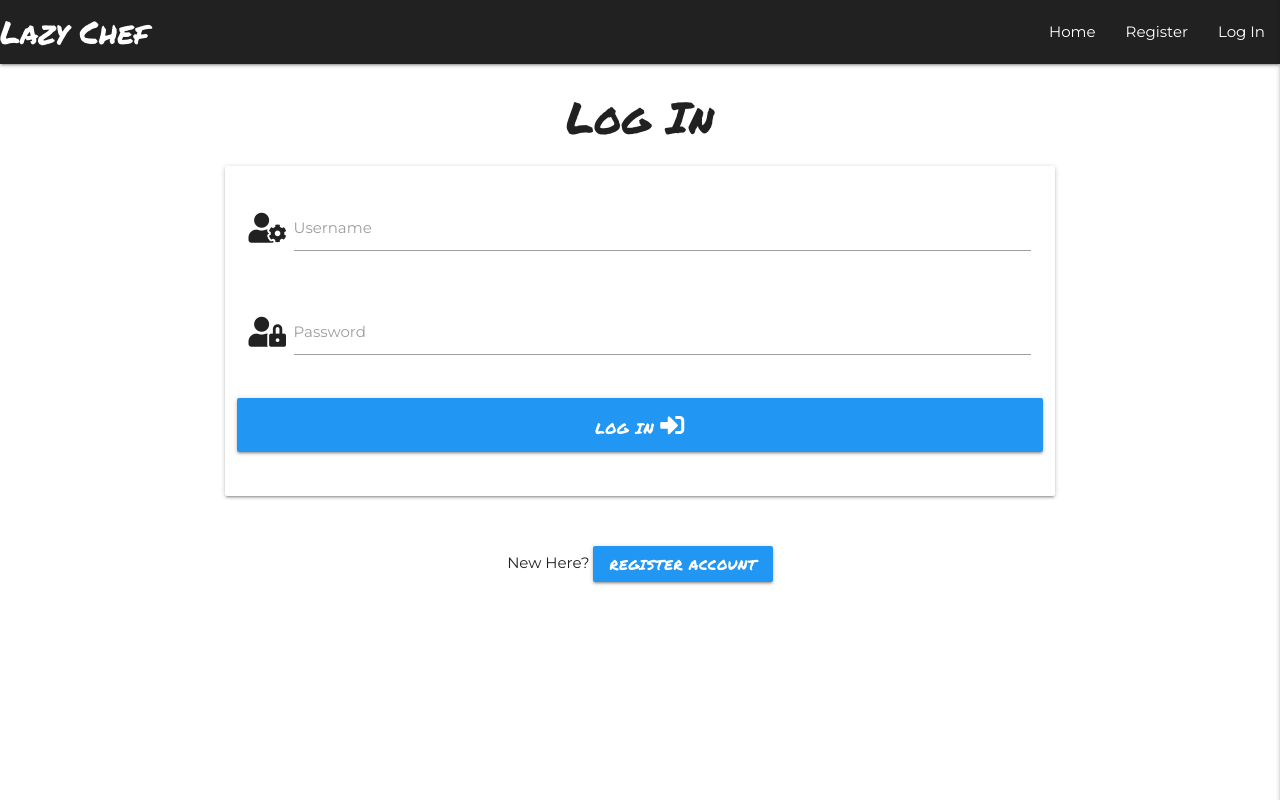
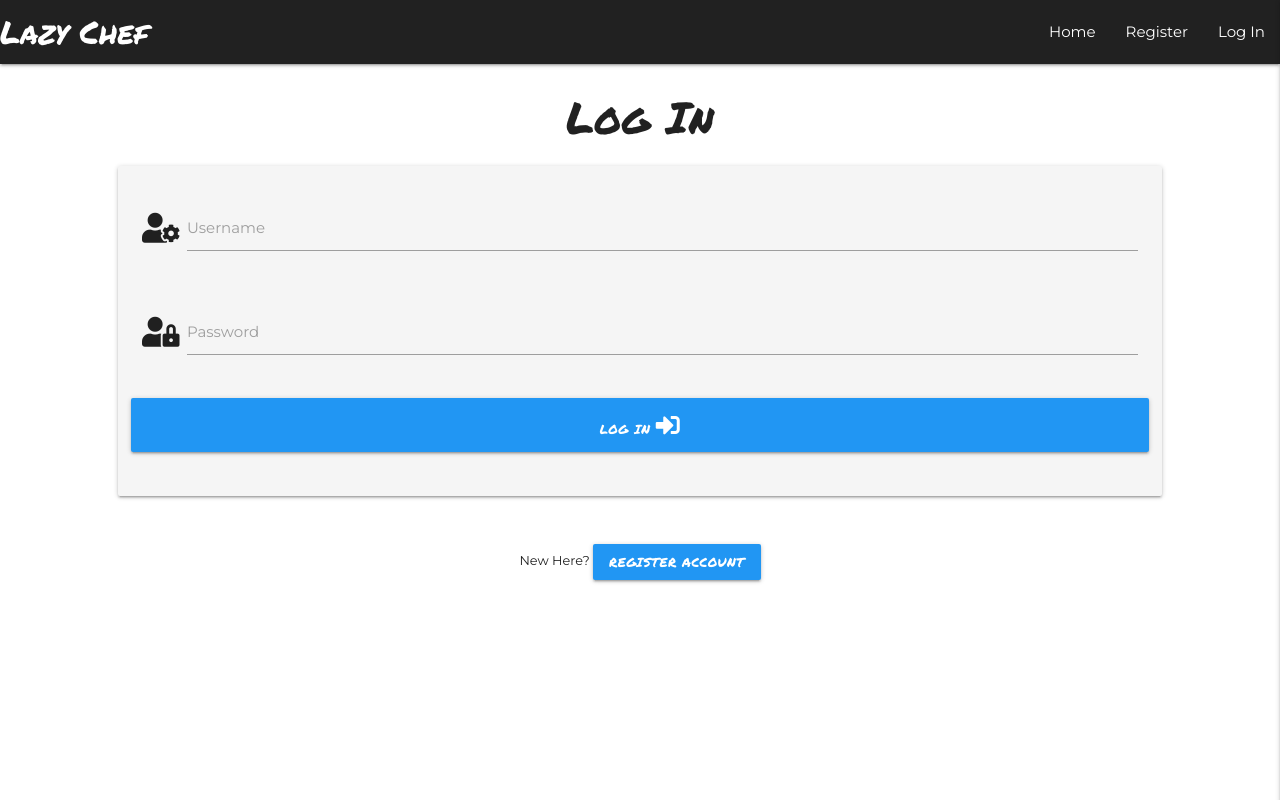
Before and after one commit to ConnorSargent/lazy_chef, a Flask app: page /login in a window 1280 px wide. Run offline with Flask 2, Linux system fonts and the light colour scheme; some libraries are stand-ins or nearby versions.

Commit message:
update styling, up character limit ingredients and steps

```diff
--- a/static/css/style.css
+++ b/static/css/style.css
@@ -6,7 +6,7 @@ h5,
 h6,
 .brand-logo,
 .btn,
-.btn-small
+.btn-small,
 .btn-medium,
 .btn-large {
     font-family: 'Permanent Marker', cursive;
@@ -16,6 +16,14 @@ body {
     font-family: 'Montserrat', sans-serif;
 }
 
+body,
+.btn,
+.btn-small,
+.btn-medium,
+.btn-large {
+    font-size: 1vw;
+}
+
 .card-title{
     background-color: black;
 }
--- a/templates/add_recipe.html
+++ b/templates/add_recipe.html
@@ -7,7 +7,7 @@
 <section>
     <div class="row">
         <form class="col s12" method="POST" action="{{ url_for('add_recipe') }}">
-            <div class="card-panel">
+            <div class="card-panel grey lighten-4">
                 <!-- Recipe Name -->
                 <div class="row">
                     <div class="input-field col s12">
@@ -84,7 +84,7 @@
                     <div class="input-field col s12">
                         <i class="fas fa-receipt prefix"></i>
                         <textarea id="ingredients" class="materialize-textarea validate" name="ingredients"
-                            minlength="5" maxlength="1000" required></textarea>
+                            minlength="5" maxlength="2000" required></textarea>
                         <label for="ingredients">Ingredients (Use '>' between ingredients eg. Milk 100ml > 2
                             Eggs)</label>
                     </div>
@@ -95,7 +95,7 @@
                     <div class="input-field col s12">
                         <i class="fas fa-list prefix"></i>
                         <textarea id="steps" class="materialize-textarea validate" name="steps" minlength="5"
-                            maxlength="1000" required></textarea>
+                            maxlength="3000" required></textarea>
                         <label for="steps">Steps (Use '>' between steps eg. Add something... > Fry something...)</label>
                     </div>
                 </div>
--- a/templates/all_recipes.html
+++ b/templates/all_recipes.html
@@ -6,7 +6,7 @@
 
 
 <!-- Search -->
-<div class="row s12 m10 card-panel center-align">
+<div class="row s12 m10 card-panel grey lighten-4 center-align">
   <form action="{{ url_for('search') }}" method="post" class="col s12">
     <div class="row valign-wrapper center-align">
       <div class="input-field col s12 m8">
--- a/templates/edit_recipe.html
+++ b/templates/edit_recipe.html
@@ -6,7 +6,7 @@
 
 <div class="row">
     <form class="col s12" method="POST" action="{{ url_for('edit_recipe', recipe_id=recipe._id) }}">
-        <div class="card-panel">
+        <div class="card-panel grey lighten-4">
             <!-- Recipe Name -->
             <div class="row">
                 <div class="input-field col s12">
--- a/templates/login.html
+++ b/templates/login.html
@@ -5,8 +5,8 @@
 <h3 class="center-align">Log In</h3>
 
 <div class="row">
-  <form class="col s12 m8 offset-m2" action="{{ url_for('login') }}" method="POST">
-    <div class="card-panel">
+  <form class="col s10 offset-s1" action="{{ url_for('login') }}" method="POST">
+    <div class="card-panel grey lighten-4">
       <!-- Username -->
       <div class="row">
         <div class="input-field col s12">
--- a/templates/register.html
+++ b/templates/register.html
@@ -5,7 +5,7 @@
   <h3 class="center-align">Register</h3>
 
   <form class="col s10 offset-s1" action="{{ url_for('register') }}" method="POST">
-    <div class="card-panel">
+    <div class="card-panel grey lighten-4">
       <!-- Username-->
       <div class="row">
         <div class="input-field col s12">
```
Also changed, not shown: templates/view_recipe.html (+7 -7 lines).
